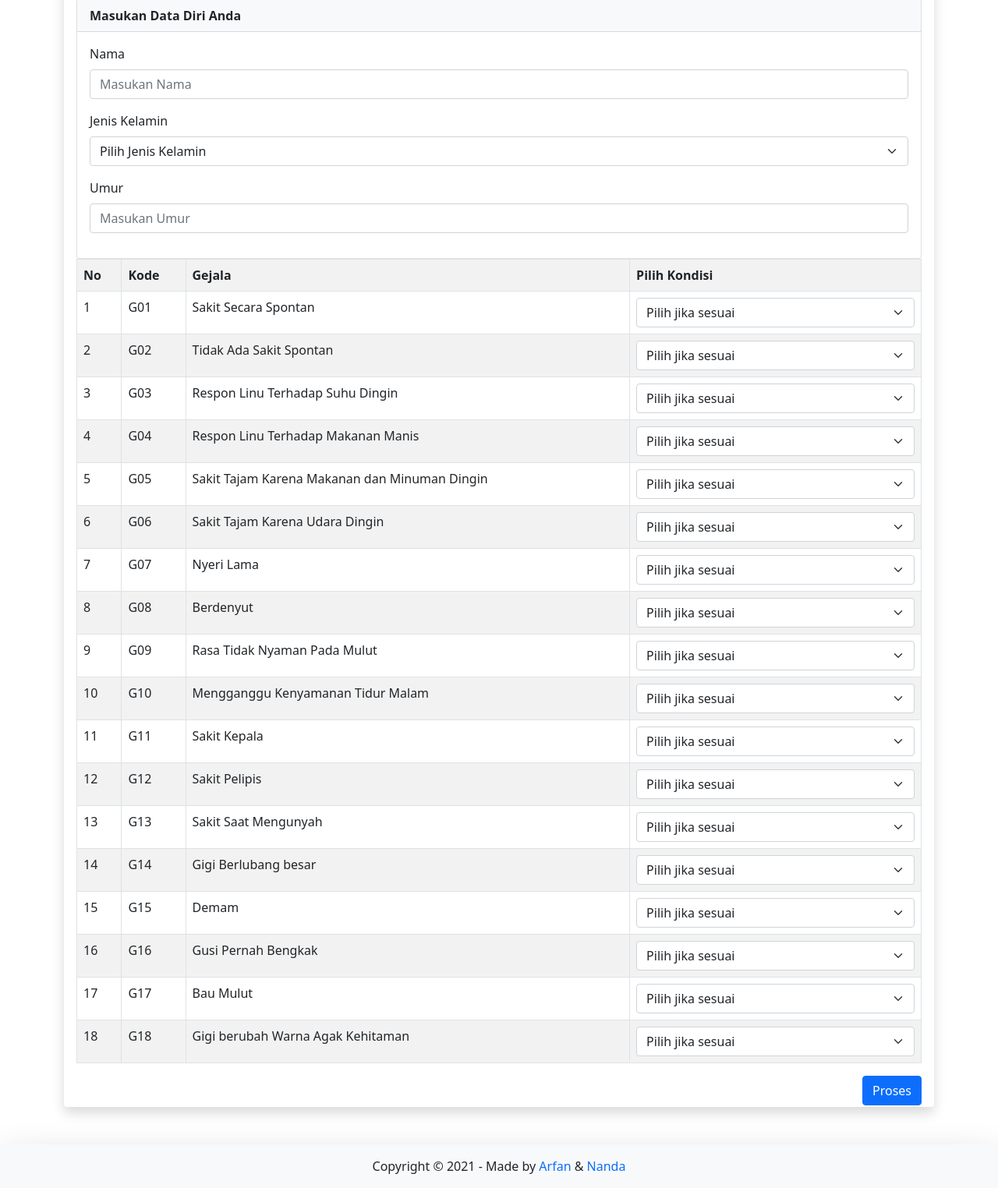
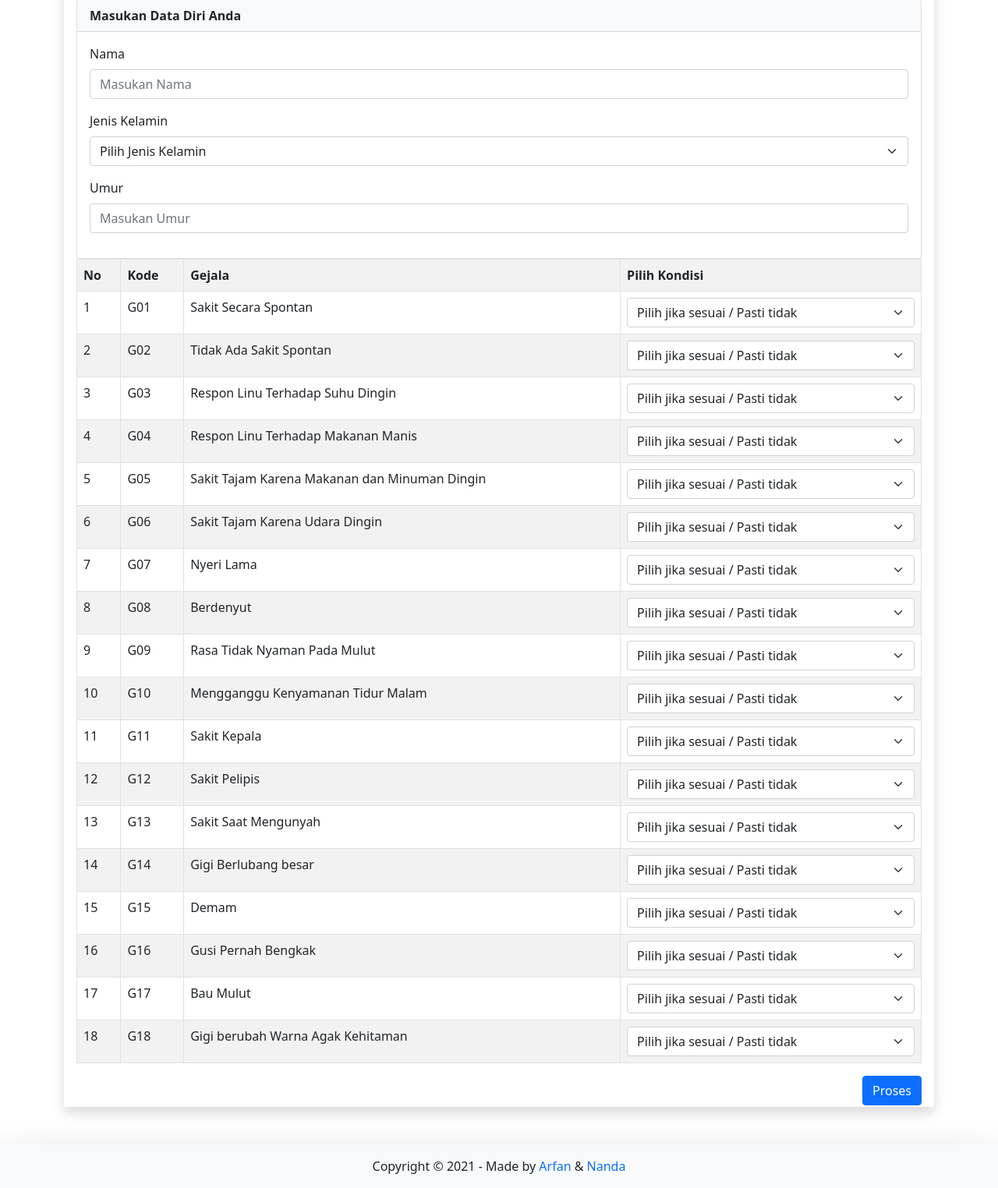
Before and after one commit to ArfanDwiSukmajaya/pkl_pulpitis, a PHP site: page /pkl_pulpitis/diagnosa/tentang in a window 1280 px wide. Shown: the part 273-1797 px from the top of the page at 78% size. Run offline with PHP 8.4, Linux system fonts and the light colour scheme; data comes from the database, SQL or seed files in the repository; data that the repository does not hold is empty.

Commit message:
update diagnosa.php

```diff
--- a/pages/diagnosa/diagnosa.php
+++ b/pages/diagnosa/diagnosa.php
@@ -246,7 +246,7 @@ switch ($_GET['act']) {
           <td class=gejala> <?= $r3['nama_gejala'] ?></td>
           <td class="opsi">
           <select name="kondisi[]" id="sl' . <?= $i ?> . '"  class="form-select" aria-label="Default select example"/>
-            <option data-id="0" value="0" selected>Pilih jika sesuai</option>';
+            <option data-id="0" value="0" selected>Pilih jika sesuai / Pasti tidak</option>';
             <?php
             $s = "SELECT * FROM kondisi ORDER BY id";
             $q = mysqli_query($conn, $s) or die($s);
```
